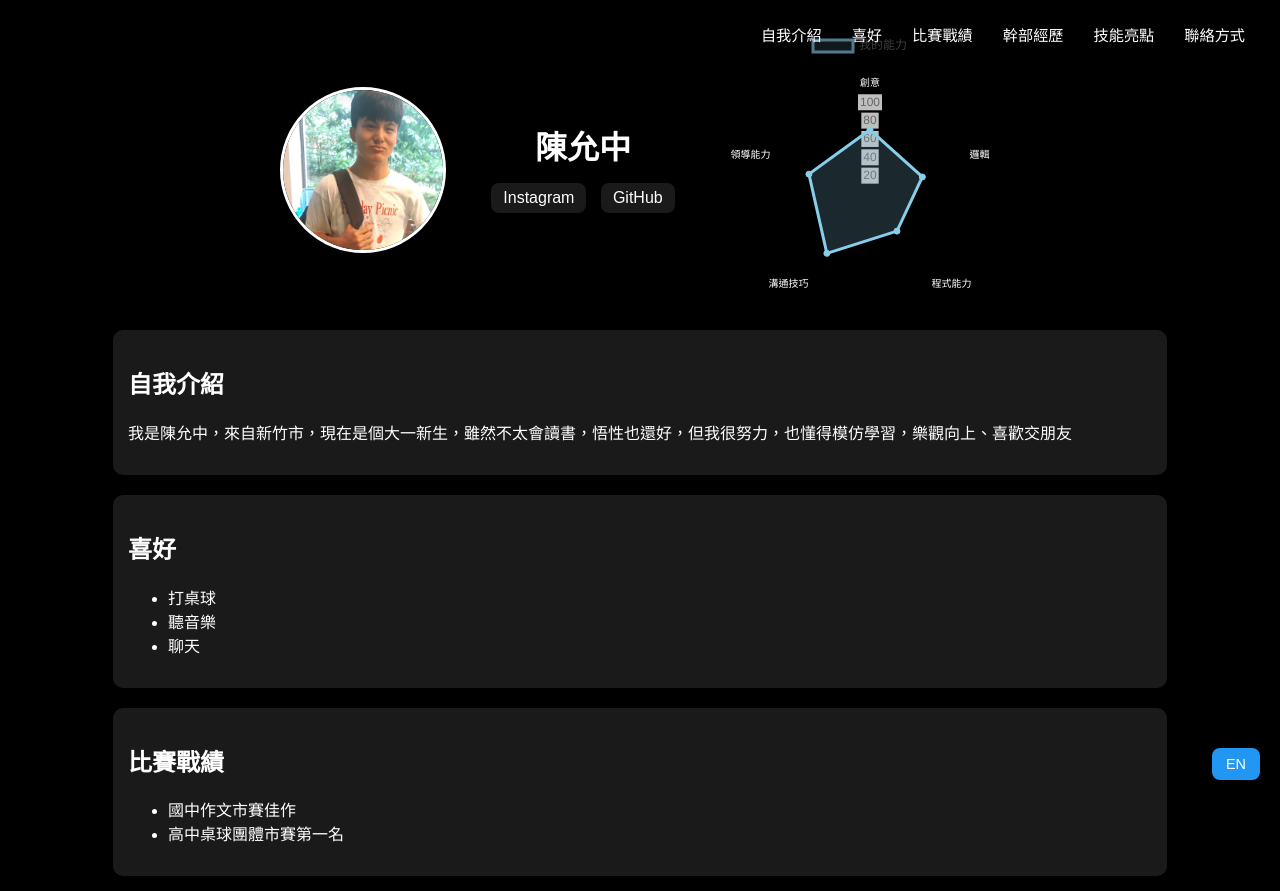
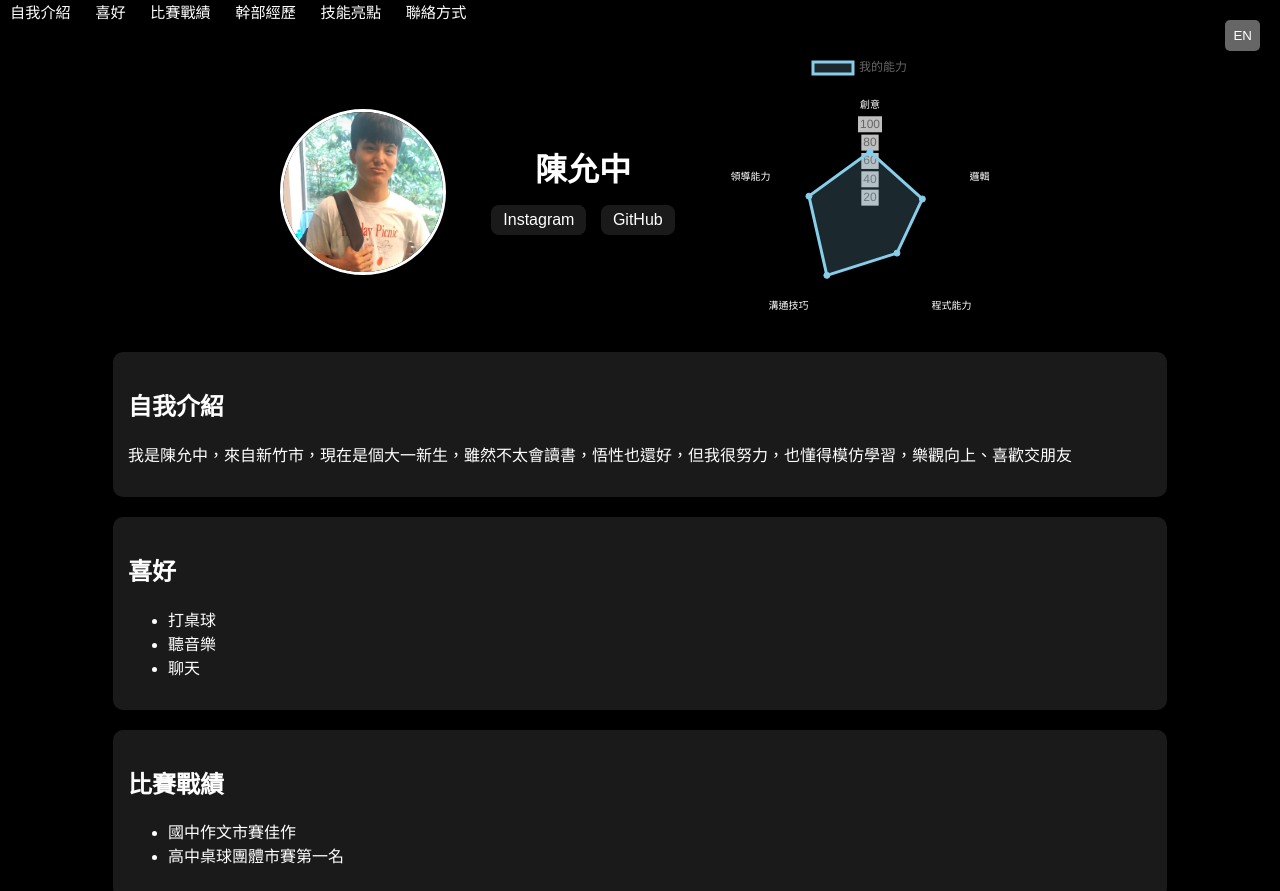
Before and after one commit to dango960325-lgtm/Computer-Science-lessons, a plain HTML site: page index.html in a window 1280 px wide. Shown: the top 891 px of the page. Drawn offline with nearby package versions, Linux system fonts and the light colour scheme.

Commit message:
Update style.css

```diff
--- a/style.css
+++ b/style.css
@@ -7,18 +7,21 @@ body {
   overflow-x: hidden;
 }
 
-/* Nav 固定右上角 */
-nav {
-  position: fixed;
-  top: 10px;
-  right: 10px;
-  display: flex;
-  gap: 10px;           /* 選單間距 */
-  background: rgba(0, 0, 0, 0.4);
-  padding: 8px 15px;
-  border-radius: 8px;
-  z-index: 1000;       /* 確保在最上層 */
+nav .menu button {
+  background: #2196f3;
+  border: none;
+  color: white;
+  padding: 6px 12px;
+  border-radius: 6px;
+  cursor: pointer;
+  font-size: 0.85em;
+  transition: background 0.3s;
 }
+
+nav .menu button:hover {
+  background: #1976d2;
+}
+
 
 nav a {
   color: white;
@@ -120,19 +123,12 @@ nav a:hover {
 /* 語言切換按鈕 固定右下角 */
 #langToggle {
   position: fixed;
-  bottom: 20px;
+  top: 20px;
   right: 20px;
-  background: #2196f3;
+  background: #666;
   color: white;
   border: none;
-  padding: 8px 14px;
-  border-radius: 8px;
+  padding: 8px;
+  border-radius: 5px;
   cursor: pointer;
-  font-size: 0.9em;
-  z-index: 1000;
-  transition: background 0.3s;
 }
-
-#langToggle:hover {
-  background: #1976d2;
-}
```
